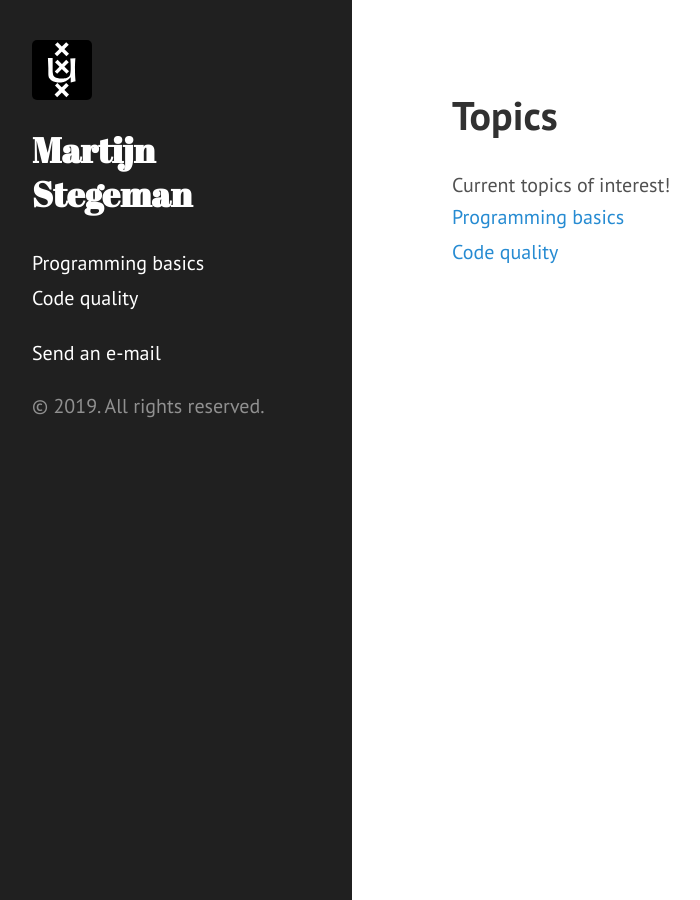
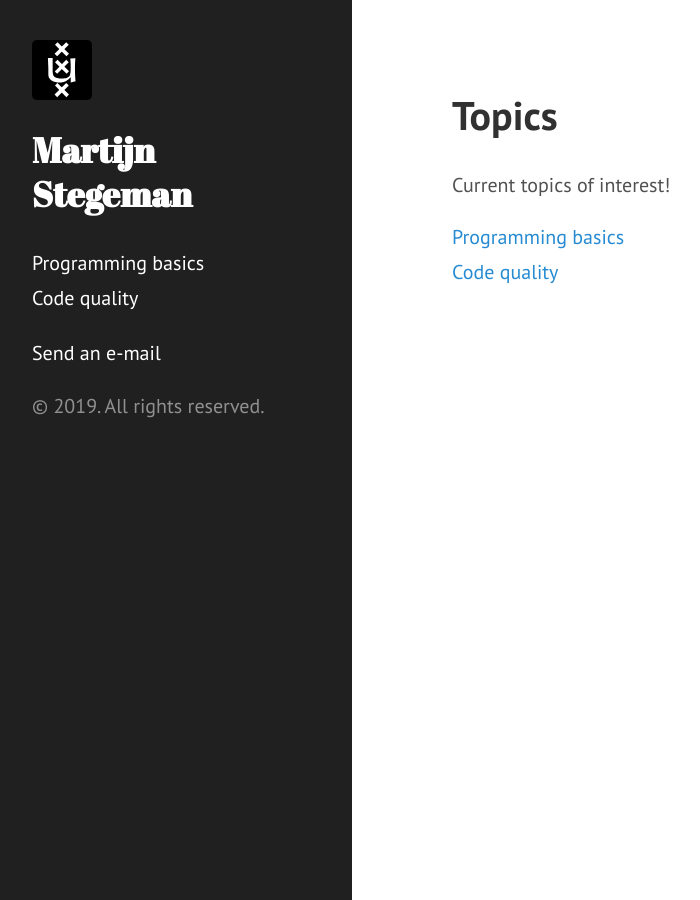
Before and after one commit to stgm/public_html, a Jekyll site: the page built from index.html, in a window 1280 px wide. Shown: the whole page, without its empty margins (8-708 px from the left). Built offline with Jekyll 4.4.1, drawn with Linux system fonts in a browser that asks for light colours.

Commit message:
add basics

```diff
--- a/index.html
+++ b/index.html
@@ -5,8 +5,9 @@ title: Welcome
 
 <h1>Topics</h1>
 
-Current topics of interest!
+<p>Current topics of interest!</p>
 
+<p>
 {% assign pages_list = site.pages | where:"nav","main" | sort:"order" %}
 {% for node in pages_list %}
 {% if node.title != null %}
@@ -15,3 +16,4 @@ Current topics of interest!
   {% endif %}
 {% endif %}
 {% endfor %}
+</p>
```
